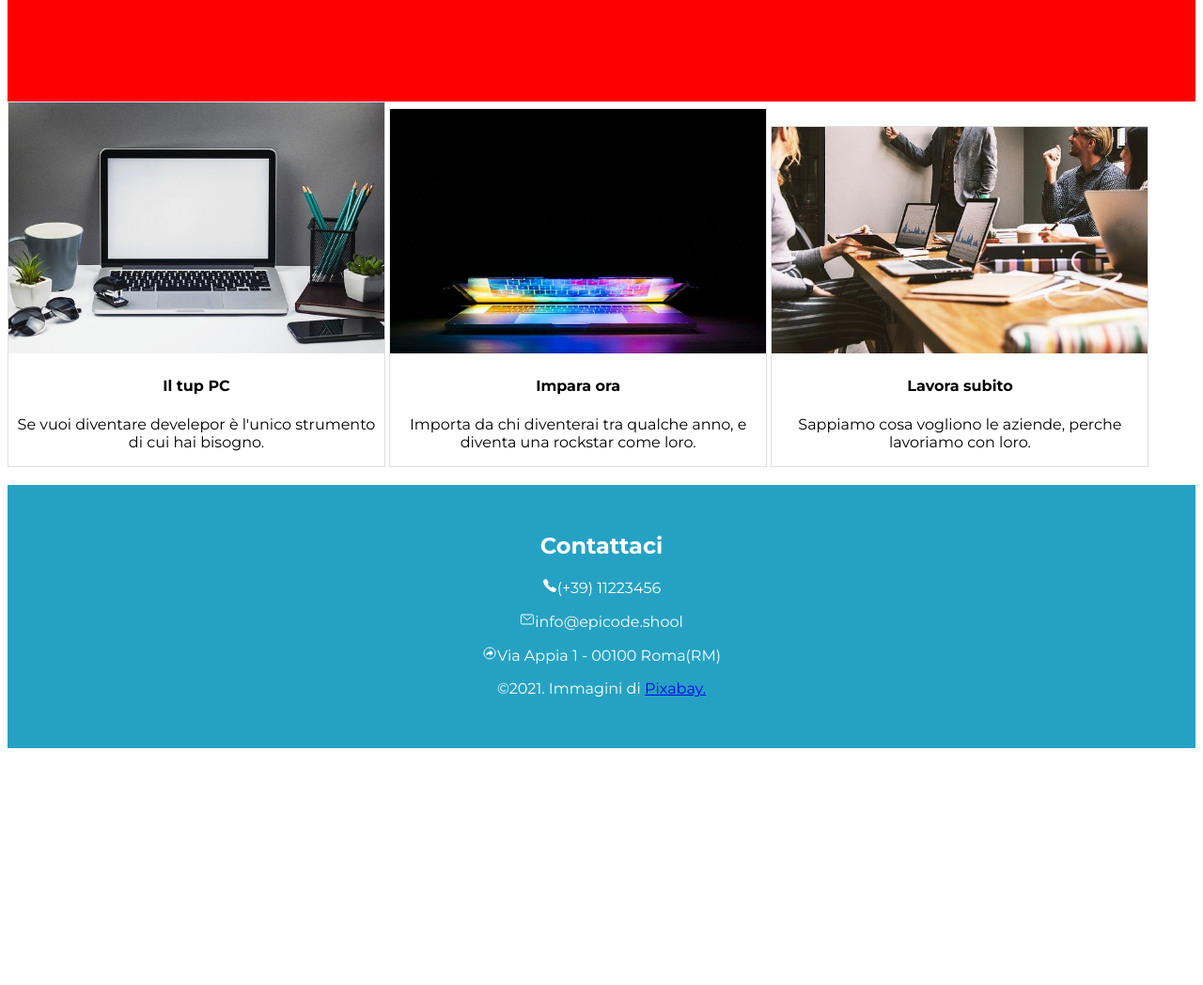
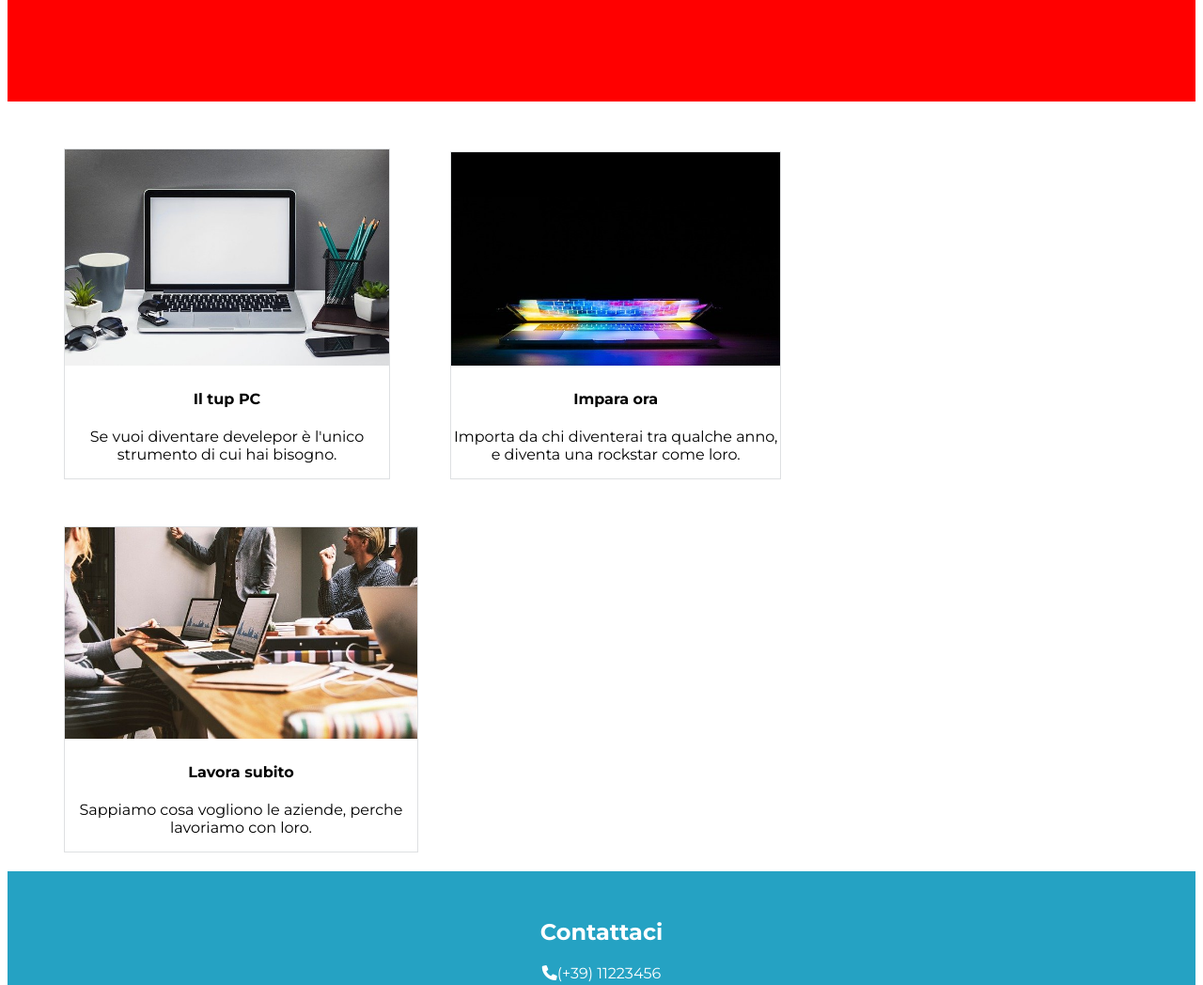
Before and after one commit to migueljano/Progetto-1, a plain HTML site: page index.html in a window 1280 px wide. Shown: the part 1682-2730 px from the top of the page at 94% size. Before the commit the page ends 2486 px from the top, so only its background shows below. Drawn offline with nearby package versions, Linux system fonts and the light colour scheme.

Commit message:
aggiornameto

```diff
--- a/assets/Esercizio/css/style.css
+++ b/assets/Esercizio/css/style.css
@@ -32,11 +32,12 @@
 
 }
 
+
+
 .descrizione{
     margin-top: 0px;
     white-space: pre-line;
-    /* font-family: 'Montserrat', sans-serif;  */
-    line-height: 1.5;
+
     }
 
 .partiamo {
@@ -52,7 +53,8 @@ h1 {
     font-size: 2rem;
     color: #25a2c3;
     padding-top: 2rem;
-    padding-bottom: 2rem;
+    /* padding-bottom: 2rem; */
+    margin: 0px;
 }
 
 .container-2 {
@@ -114,27 +116,27 @@ section {
     border: 1px solid #DEE0E2;
     width: min-content;
     display: inline-block;
+    margin-top: 50px;
     text-align: center;
-
-
-
+    margin-left: 60px;
 }
 
 .containerfoto1 img{
-    width: 400px;
+    width: 345px;
+
 }
  .containerfoto2 img {
-    width: 400px;
+    width: 350px;
  }
 .containerfoto3 img {
-    width: 400px;
+    width: 375px;
 }
 
 .container-footer {
     text-align: center;
     background-color: #25a2c3;
     height: 280px;
-    /* _font-family: 'Montserrat'; */
+
 }
 
 .container-footer p {
--- a/index.html
+++ b/index.html
@@ -15,6 +15,8 @@
       crossorigin="anonymous"
       referrerpolicy="no-referrer"
     />
+    <link rel="stylesheet" href="https://cdnjs.cloudflare.com/ajax/libs/font-awesome/6.0.0-beta3/css/all.min.css">
+
     <link rel="stylesheet" href="assets/Esercizio/css/style.css" />
     <title>Corso web Developer - Epicode school</title>
   </head>
@@ -73,15 +75,15 @@
       <footer>
         <div class="container-footer">
           <h2>Contattaci</h2>
-          <p><ion-icon name="call"></ion-icon>(+39) 11223456</p>
-          <p><ion-icon name="mail-outline"></ion-icon>info@epicode.shool</p>
-          <p><ion-icon name="arrow-redo-circle-outline"></ion-icon>Via Appia 1 - 00100 Roma(RM)</p>
+          <p><i class="fa-solid fa-phone"></i>(+39) 11223456</p>
+          <p><i class="fa-regular fa-envelope"></i>info@epicode.shool</p>
+          <p><i class="fa-solid fa-diamond-turn-right"></i>Via Appia 1 - 00100 Roma(RM)</p>
           <p>
             &copy;2021. Immagini di <a href="https://pixabay.com/" target="_blank">Pixabay.</a>
           </p>
+
         </div>
       </footer>
-      <script  type = "modulo"  src = "https://unpkg.com/ionicons@7.1.0/dist/ionicons/ionicons.esm.js"></script>
-      <script  nomodulo  src="https://unpkg.com/ionicons@7.1.0/dist/ionicons/ionicons.js"></script>
+
     </body>
 </html>
```
